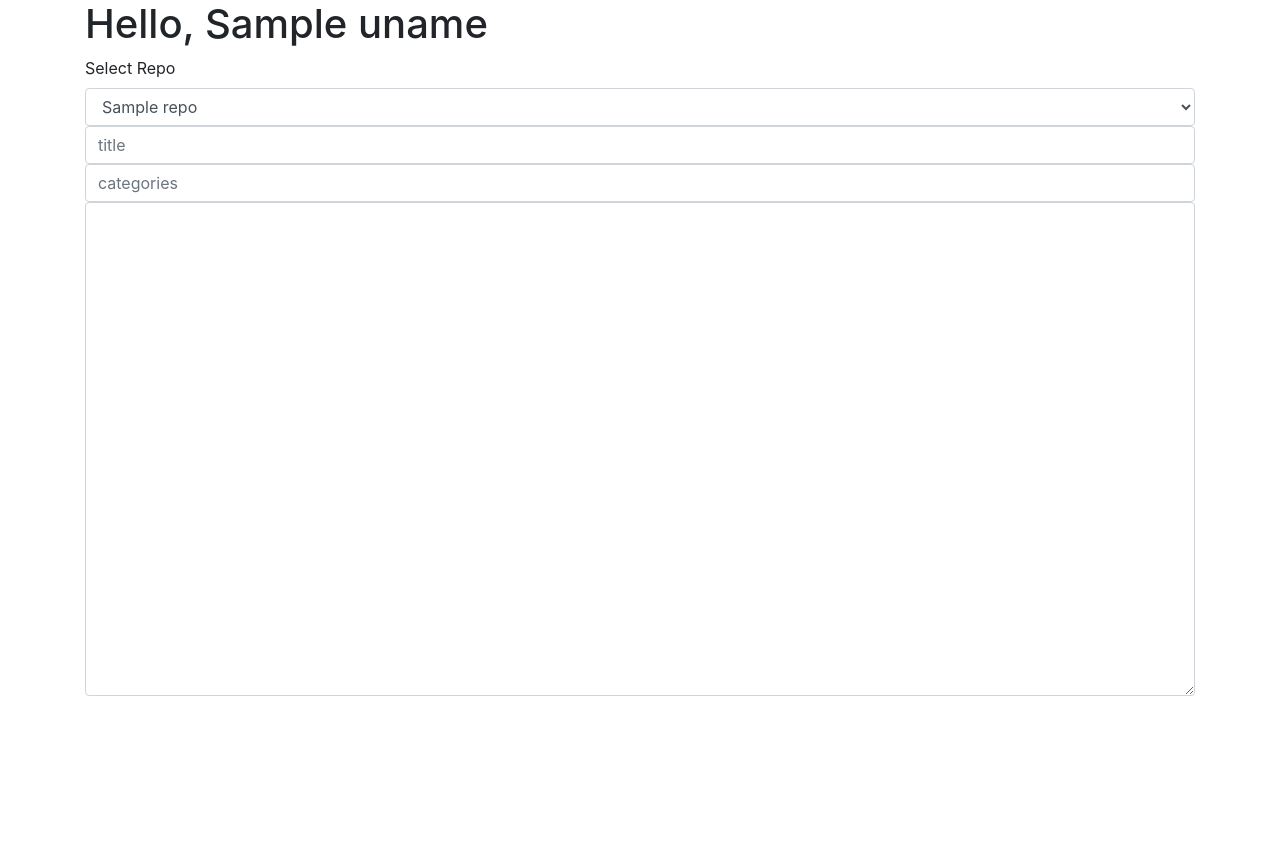
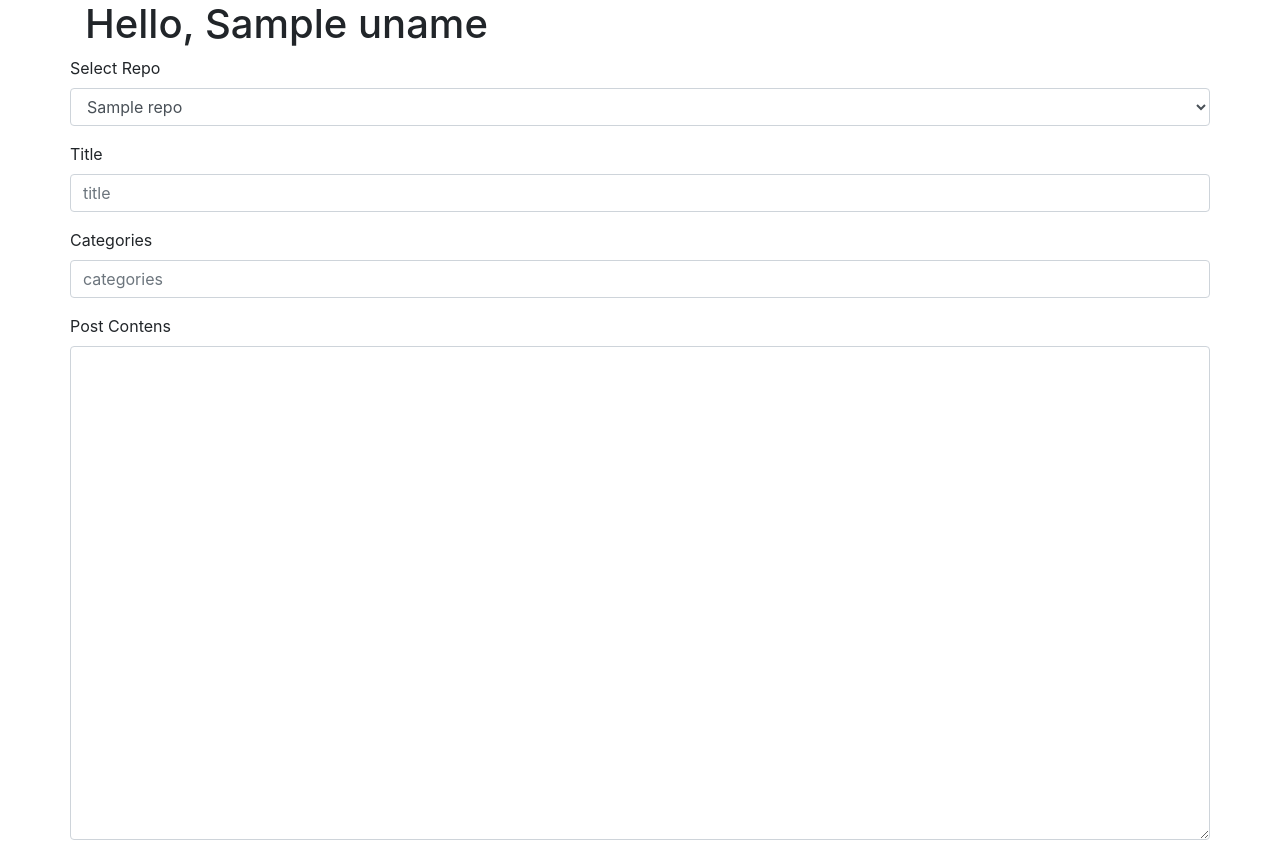
Before and after one commit to dimax-devel/JekyllEditor, a Flask app: template templates/edit.html in a window 1280 px wide. Before the commit the page ends 696 px from the top, so only its background shows below. Run offline with Flask 2, Linux system fonts and the light colour scheme; the template is opened without the code that fills it: most values are stand-ins (such as "Sample title", 1, 10 or a date in 2020).

Commit message:
grouping

```diff
--- a/templates/edit.html
+++ b/templates/edit.html
@@ -2,18 +2,25 @@
 {% block content %}
 <div class="container">
   <h1>Hello, {{ uname }}</h1>
-  <div class="form-group">
+  <div class="form-group row">
     <label for="select-repo">Select Repo</label>
     <select id="select-repo" class="form-control">
       {% for r in repos %}
       <option>{{ r }}</option>
       {% endfor %}
     </select>
-    <div class="form-group">
-      <input class="form-control" type="text" placeholder="title" id="title">
-      <input class="form-control" type="text" placeholder="categories" id="categories">
-      <textarea class="form-control" id="post-contents" rows="20"></textarea>
-    </div>
+  </div>
+  <div class="form-group row">
+    <label for="title">Title</label>
+    <input class="form-control" type="text" placeholder="title" id="title">
+  </div>
+  <div class="form-group row">
+    <label for="categories">Categories</label>
+    <input class="form-control" type="text" placeholder="categories" id="categories">
+  </div>
+  <div class="form-group row">
+    <label for="post-contents">Post Contens</label>
+    <textarea class="form-control" id="post-contents" rows="20"></textarea>
   </div>
 </div>
 {% endblock %}
```
